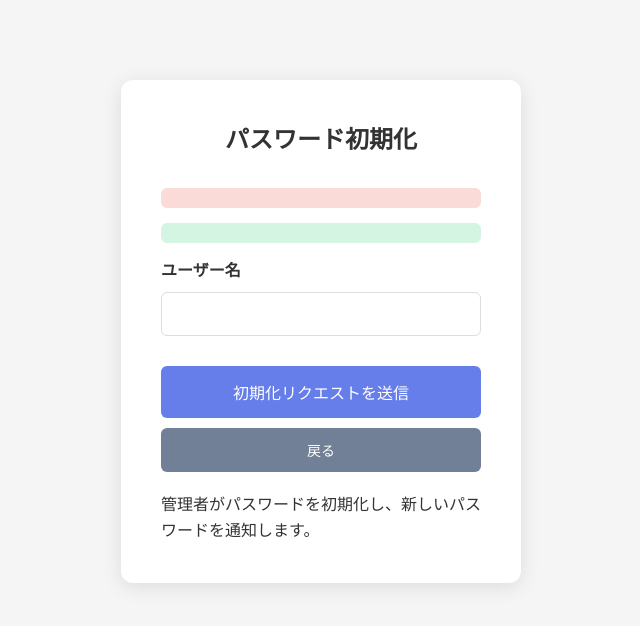
After one commit to t-torii/pokemon-za-bot, a Flask app: page /reset_password_request in a window 1280 px wide. The commit adds this page. Shown: the top 626 px of the page, without its empty margins (319-959 px from the left). Run offline with Flask 3, Linux system fonts and the light colour scheme.

Commit message:
password reset feature

```diff
--- a/app.py
+++ b/app.py
@@ -702,7 +702,8 @@ def get_users():
         'username': u.username,
         'is_admin': u.is_admin,
         'is_approved': u.is_approved,
-        'participant_id': u.participant_id
+        'participant_id': u.participant_id,
+        'reset_password': u.reset_password is not None
     } for u in users])
 
 
@@ -749,5 +750,67 @@ def approve_user(user_id):
     return jsonify({'message': 'User approved'})
 
 
+@app.route('/reset_password_request', methods=['GET'])
+def reset_password_request_page():
+    """Show password reset request page."""
+    return render_template('reset_password_request.html')
+
+
+@app.route('/api/reset_password_request', methods=['POST'])
+def reset_password_request_api():
+    """Initiate password reset for a user. This endpoint is public but requires admin approval."""
+    data = request.get_json()
+    username = data.get('username')
+
+    if not username:
+        return jsonify({'error': 'Username is required'}), 400
+
+    user = User.query.filter_by(username=username).first()
+    if not user:
+        return jsonify({'error': 'User not found'}), 404
+
+    # Generate a new random password
+    new_password = user.generate_reset_password()
+    db.session.commit()
+
+    # Store the new password in session for display to admin
+    session['reset_password'] = new_password
+    session['reset_user_id'] = user.id
+
+    return jsonify({
+        'message': 'Password reset requested successfully',
+        'username': user.username
+    })
+
+
+@app.route('/api/users/<int:user_id>/reset_password', methods=['POST'])
+def reset_password(user_id):
+    """Reset password for a user."""
+    # Check if reset password is in session (either admin or the user themselves)
+    reset_password = session.get('reset_password')
+
+    if not reset_password:
+        return jsonify({'error': 'No reset password found. Please request reset first.'}), 400
+
+    user = User.query.get(user_id)
+    if not user:
+        return jsonify({'error': 'User not found'}), 404
+
+    # Set the new password for the user
+    user.set_password(reset_password)
+    # Clear the reset password fields
+    user.reset_password = None
+    user.reset_password_expires = None
+    # Clear session
+    session.pop('reset_password', None)
+    session.pop('reset_user_id', None)
+    db.session.commit()
+
+    return jsonify({
+        'message': 'Password reset completed',
+        'new_password': reset_password
+    })
+
+
 if __name__ == '__main__':
     app.run(host='0.0.0.0', debug=True)
--- a/templates/login.html
+++ b/templates/login.html
@@ -153,6 +153,9 @@
         <div class="info-message">
             登録後に管理者の承認が必要になります。承認されたらログインできます。
         </div>
+        <div class="info-message" style="margin-top: 15px;">
+            <a href="/reset_password_request" style="color: #667eea; text-decoration: none;">パスワードを忘れた場合</a>
+        </div>
     </div>
 
     <script>
--- /dev/null
+++ b/templates/reset_password_request.html
@@ -0,0 +1,167 @@
+<!DOCTYPE html>
+<html lang="ja">
+<head>
+    <meta charset="UTF-8">
+    <meta name="viewport" content="width=device-width, initial-scale=1.0">
+    <title>パスワード初期化 - Pokemon Za トーナメントマネージャー</title>
+    <link rel="stylesheet" href="{{ url_for('static', filename='css/style.css') }}">
+    <style>
+        .reset-password-container {
+            max-width: 400px;
+            margin: 80px auto;
+            padding: 40px;
+            background: white;
+            border-radius: 12px;
+            box-shadow: 0 4px 20px rgba(0,0,0,0.1);
+        }
+        .reset-password-container h2 {
+            text-align: center;
+            margin-bottom: 30px;
+        }
+        .form-group {
+            margin-bottom: 20px;
+        }
+        .form-group label {
+            display: block;
+            margin-bottom: 8px;
+            font-weight: bold;
+        }
+        .form-group input {
+            width: 100%;
+            padding: 12px;
+            border: 1px solid #ddd;
+            border-radius: 6px;
+            font-size: 16px;
+            box-sizing: border-box;
+        }
+        .form-group input:focus {
+            border-color: #667eea;
+            outline: none;
+        }
+        .btn-submit {
+            width: 100%;
+            padding: 14px;
+            background: #667eea;
+            color: white;
+            border: none;
+            border-radius: 6px;
+            font-size: 16px;
+            cursor: pointer;
+            margin-top: 10px;
+            transition: background 0.3s ease;
+        }
+        .btn-submit:hover {
+            background: #5568d3;
+        }
+        .btn-cancel {
+            width: 100%;
+            padding: 12px;
+            background: #718096;
+            color: white;
+            border: none;
+            border-radius: 6px;
+            font-size: 14px;
+            cursor: pointer;
+            margin-top: 10px;
+            transition: background 0.3s ease;
+        }
+        .btn-cancel:hover {
+            background: #4a5568;
+        }
+        .error-message {
+            color: #e74c3c;
+            text-align: center;
+            margin-bottom: 15px;
+            padding: 10px;
+            background: #fadbd8;
+            border-radius: 6px;
+        }
+        .success-message {
+            color: #27ae60;
+            text-align: center;
+            margin-bottom: 15px;
+            padding: 10px;
+            background: #d5f5e3;
+            border-radius: 6px;
+        }
+        .back-link {
+            text-align: center;
+            margin-top: 20px;
+        }
+        .back-link a {
+            color: #667eea;
+            text-decoration: none;
+        }
+        .back-link a:hover {
+            text-decoration: underline;
+        }
+    </style>
+</head>
+<body>
+    <div class="reset-password-container">
+        <h2>パスワード初期化</h2>
+
+        <div id="error-message" class="error-message"></div>
+        <div id="success-message" class="success-message"></div>
+
+        <div class="form-group">
+            <label for="username">ユーザー名</label>
+            <input type="text" id="username" name="username" required autocomplete="username">
+        </div>
+
+        <button type="button" id="submit-btn" class="btn-submit">初期化リクエストを送信</button>
+        <button type="button" id="cancel-btn" class="btn-cancel">戻る</button>
+
+        <div class="info-message" style="margin-top: 20px;">
+            管理者がパスワードを初期化し、新しいパスワードを通知します。
+        </div>
+    </div>
+
+    <script>
+        document.addEventListener('DOMContentLoaded', () => {
+            const usernameInput = document.getElementById('username');
+            const errorMessage = document.getElementById('error-message');
+            const successMessage = document.getElementById('success-message');
+            const submitBtn = document.getElementById('submit-btn');
+            const cancelBtn = document.getElementById('cancel-btn');
+
+            submitBtn.addEventListener('click', async () => {
+                const username = usernameInput.value.trim();
+
+                if (!username) {
+                    errorMessage.textContent = 'ユーザー名を入力してください';
+                    return;
+                }
+
+                try {
+                    const response = await fetch('/api/reset_password_request', {
+                        method: 'POST',
+                        headers: { 'Content-Type': 'application/json' },
+                        body: JSON.stringify({ username })
+                    });
+
+                    const data = await response.json();
+
+                    if (response.ok) {
+                        successMessage.textContent = 'パスワード初期化リクエストが送信されました。管理者が処理を行います。';
+                        // 入力をクリア
+                        usernameInput.value = '';
+                        // 一定時間後にログイン画面へ
+                        setTimeout(() => {
+                            window.location.href = '/';
+                        }, 2000);
+                    } else {
+                        errorMessage.textContent = data.error || 'リクエストの送信に失敗しました';
+                    }
+                } catch (error) {
+                    errorMessage.textContent = 'エラーが発生しました: ' + error.message;
+                }
+            });
+
+            cancelBtn.addEventListener('click', () => {
+                window.location.href = '/';
+            });
+        });
+    </script>
+</body>
+</html>
```
Also changed, not shown: models.py (+14 -0 lines), static/js/main.js (+56 -0 lines), instance/tournament.db, tournament.db (deleted).
